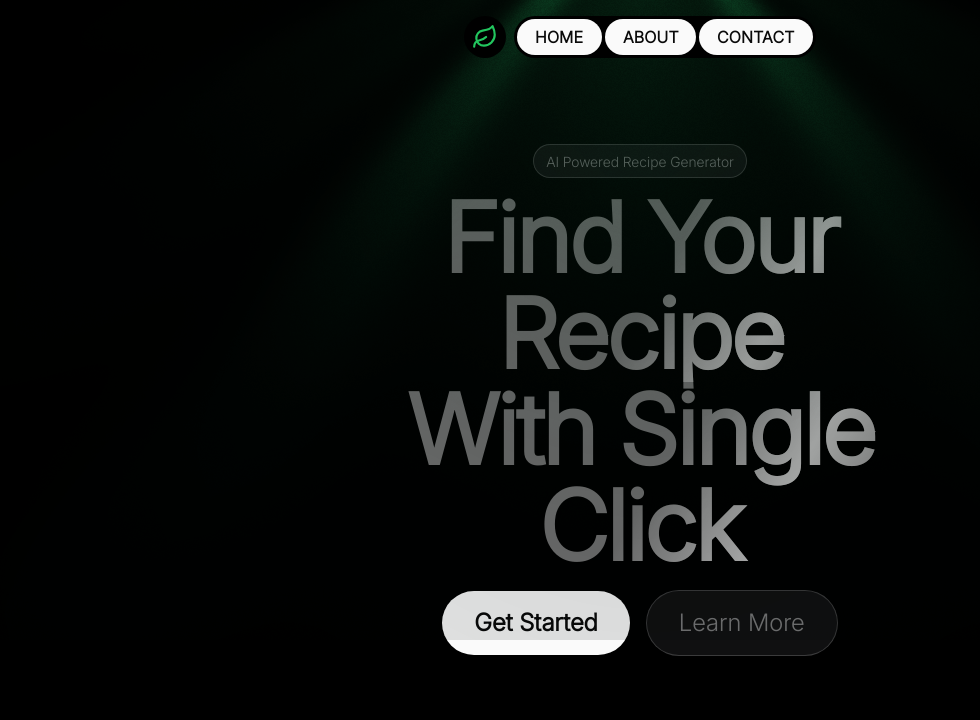
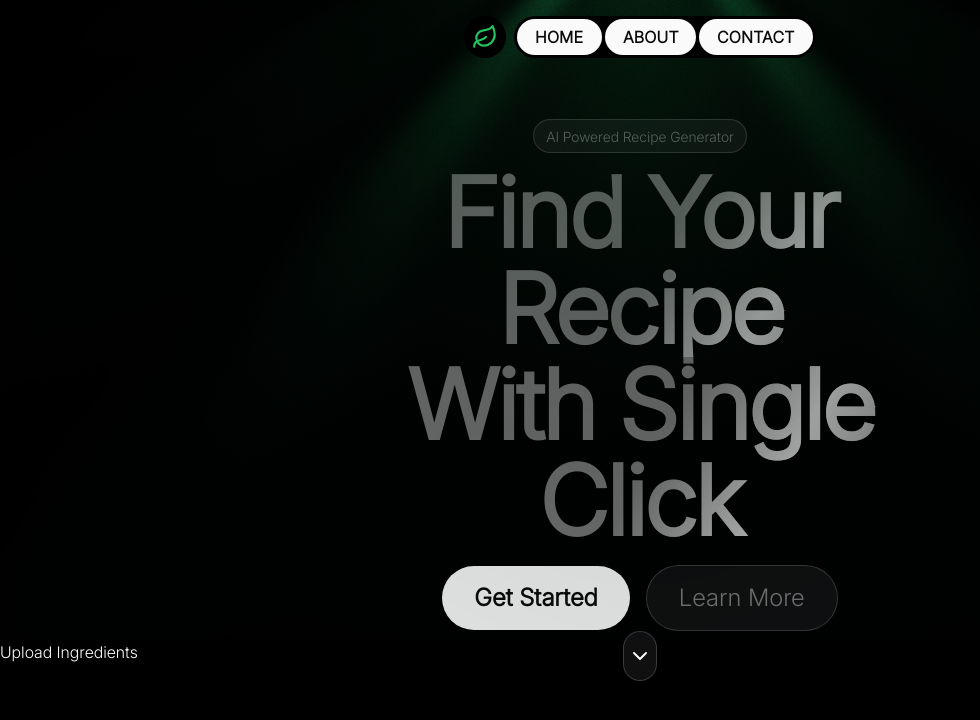
Before and after one commit to Soumojit08/Image-Editor, a React (Vite) app in the folder RecipeHub/frontend/: page / in a window 1280 px wide. Shown: the top 720 px of the page, without its empty margins (0-980 px from the left). Built offline with nearby package versions, Linux system fonts and the light colour scheme.

Commit message:
added arrow button

```diff
--- a/RecipeHub/frontend/package.json
+++ b/RecipeHub/frontend/package.json
@@ -11,8 +11,10 @@
   },
   "dependencies": {
     "@tailwindcss/vite": "^4.1.13",
+    "framer-motion": "^12.23.14",
     "gsap": "^3.13.0",
     "lucide-react": "^0.544.0",
+    "motion": "^12.23.14",
     "ogl": "^1.0.11",
     "react": "^19.1.1",
     "react-dom": "^19.1.1",
--- a/RecipeHub/frontend/src/App.jsx
+++ b/RecipeHub/frontend/src/App.jsx
@@ -2,6 +2,8 @@ import Button from "./components/Button";
 import LightRays from "./components/LightRays";
 import PillNav from "./components/PillNav";
 import ShinyText from "./components/ShinyText";
+import { ArrowDown } from "lucide-react";
+import ChevronDown from "./components/ChevronDown";
 
 const App = () => {
   return (
@@ -84,6 +86,16 @@ const App = () => {
             />
           </button>
         </div>
+
+        <div className="arrow">
+          <button className="border-1 border-zinc-200/20 bg-zinc-400/10 py-3 px-1 rounded-full transition-transform duration-300 ease-in-out cursor-pointer hover:opacity-80">
+            <ChevronDown className="text-foreground" />
+          </button>
+        </div>
+      </div>
+
+      <div>
+        <h1>Upload Ingredients</h1>
       </div>
     </div>
   );
--- /dev/null
+++ b/RecipeHub/frontend/src/components/ChevronDown.jsx
@@ -0,0 +1,63 @@
+import { useAnimation } from "framer-motion";
+import { motion } from "framer-motion";
+
+const chevronVariants = {
+  normal: {
+    y: 0,
+    opacity: 1,
+  },
+  animate: {
+    y: [4, 0],
+    opacity: [0.3, 1],
+    transition: {
+      duration: 0.5,
+      ease: "easeOut",
+    },
+  },
+};
+
+const ChevronDown = ({
+  width = 24,
+  height = 24,
+  strokeWidth = 2,
+  stroke = "#fafafa",
+  ...props
+}) => {
+  const controls = useAnimation();
+
+  return (
+    <motion.div
+      style={{
+        cursor: "pointer",
+        userSelect: "none",
+        display: "flex",
+        alignItems: "center",
+        justifyContent: "center",
+      }}
+      onMouseEnter={() => controls.start("animate")}
+      onMouseLeave={() => controls.start("normal")}
+    >
+      <svg
+        xmlns="http://www.w3.org/2000/svg"
+        width={width}
+        height={height}
+        viewBox="0 0 24 24"
+        fill="none"
+        stroke={stroke}
+        strokeWidth={strokeWidth}
+        strokeLinecap="round"
+        strokeLinejoin="round"
+        {...props}
+      >
+        <motion.path
+          d="m6 9 6 6 6-6"
+          variants={chevronVariants}
+          animate={controls}
+          initial="normal"
+        />
+      </svg>
+    </motion.div>
+  );
+};
+
+export default ChevronDown;
```
Also changed, not shown: 1 other file (tests, documents, lock files or other folders).
